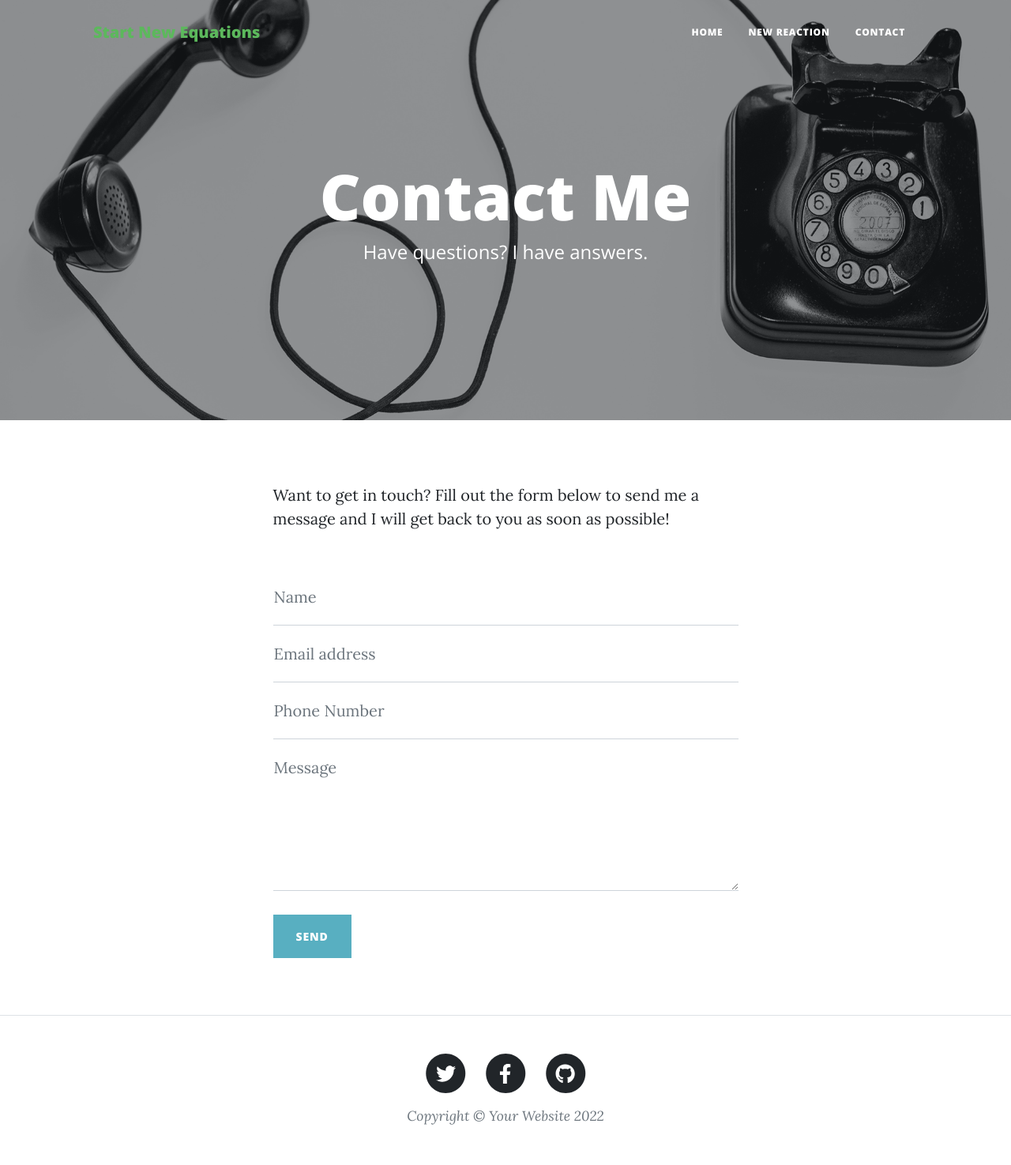
After one commit to aslon1213/Chemical-Equations, a Django app: page /contact/ in a window 1280 px wide. The commit adds this page. Shown: the whole page at 79% size. Run offline with Django 4.2, Linux system fonts and the light colour scheme; some libraries are stand-ins or nearby versions.

Commit message:
second commit

```diff
--- a/chemical/urls.py
+++ b/chemical/urls.py
@@ -1,4 +1,9 @@
-from .views import create_reactions_view, show_reaction_description_view, home
+from .views import (
+    create_reactions_view,
+    show_reaction_description_view,
+    home,
+    contact_view,
+)
 from django.urls import path
 
 
@@ -10,4 +15,5 @@ urlpatterns = [
         name="show_reaction",
     ),
     path("", home, name="home"),
+    path("contact/", contact_view, name="contact"),
 ]
--- a/chemical/views.py
+++ b/chemical/views.py
@@ -7,12 +7,16 @@ from .models import Chemical_Reaction
 import solve_equation
 
 
+def contact_view(request):
+    return render(request, "contact.html", {})
+
+
 def home(request):
 
     all_reactions = Chemical_Reaction.objects.all()
     context = {"reactions": all_reactions}
 
-    return render(request, "base.html", context)
+    return render(request, "home.html", context)
 
 
 def show_reaction_description_view(request, reaction_id):
--- a/templates/base.html
+++ b/templates/base.html
@@ -8,7 +8,7 @@
     <meta name="viewport" content="width=device-width, initial-scale=1, shrink-to-fit=no" />
     <meta name="description" content="" />
     <meta name="author" content="" />
-    <title>Clean Blog - Start Bootstrap Theme</title>
+    <title>Chemical Equations</title>
     <link rel="icon" type="image/x-icon" href="{% static 'assets/favicon.ico' %}" />
     <!-- Font Awesome icons (free version)-->
     <script src="https://use.fontawesome.com/releases/v6.1.0/js/all.js" crossorigin="anonymous"></script>
@@ -34,7 +34,7 @@
     <!-- Navigation-->
     <nav class="navbar navbar-expand-lg navbar-light" id="mainNav">
         <div class="container px-4 px-lg-5">
-            <a class="navbar-brand" href="index.html">Start Bootstrap</a>
+            <a class="navbar-brand" style="color: #5cb85c;" href="{% url 'create_reactions' %}">Start New Equations</a>
             <button class="navbar-toggler" type="button" data-bs-toggle="collapse" data-bs-target="#navbarResponsive"
                 aria-controls="navbarResponsive" aria-expanded="false" aria-label="Toggle navigation">
                 Menu
@@ -42,29 +42,18 @@
             </button>
             <div class="collapse navbar-collapse" id="navbarResponsive">
                 <ul class="navbar-nav ms-auto py-4 py-lg-0">
-                    <li class="nav-item"><a class="nav-link px-lg-3 py-3 py-lg-4" href="index.html">Home</a></li>
-                    <li class="nav-item"><a class="nav-link px-lg-3 py-3 py-lg-4" href="about.html">About</a></li>
-                    <li class="nav-item"><a class="nav-link px-lg-3 py-3 py-lg-4" href="post.html">Sample Post</a></li>
-                    <li class="nav-item"><a class="nav-link px-lg-3 py-3 py-lg-4" href="contact.html">Contact</a></li>
+                    <li class="nav-item"><a class="nav-link px-lg-3 py-3 py-lg-4" href="{% url 'home' %}">Home</a></li>
+                    <li class="nav-item"><a class="nav-link px-lg-3 py-3 py-lg-4"
+                            href="{% url 'create_reactions' %}">New
+                            Reaction</a></li>
+                    <li class="nav-item"><a class="nav-link px-lg-3 py-3 py-lg-4" href="{% url 'contact'%}">Contact</a>
+                    </li>
                 </ul>
             </div>
         </div>
     </nav>
 
 
-    <!-- Page Header-->
-    <header class="masthead" style="background-image: url('{% static 'assets/img/chmm.jpg' %}')">
-        <div class="container position-relative px-4 px-lg-5">
-            <div class="row gx-4 gx-lg-5 justify-content-center">
-                <div class="col-md-10 col-lg-8 col-xl-7">
-                    <div class="page-heading">
-                        <h1>Differential Equations</h1>
-                        <span class="subheading"></span>
-                    </div>
-                </div>
-            </div>
-        </div>
-    </header>
     <!-- Main Content-->
     <main class="mb-4">
         {% block content %}
@@ -97,7 +86,7 @@
                             </a>
                         </li>
                         <li class="list-inline-item">
-                            <a href="#!">
+                            <a href="">
                                 <span class="fa-stack fa-lg">
                                     <i class="fas fa-circle fa-stack-2x"></i>
                                     <i class="fab fa-github fa-stack-1x fa-inverse"></i>
--- /dev/null
+++ b/templates/contact.html
@@ -0,0 +1,101 @@
+{% extends 'base.html' %}
+
+{%block content%}
+<!-- Navigation-->
+<!-- Page Header-->
+<header class="masthead" style="background-image: url('assets/img/contact-bg.jpg')">
+    <div class="container position-relative px-4 px-lg-5">
+        <div class="row gx-4 gx-lg-5 justify-content-center">
+            <div class="col-md-10 col-lg-8 col-xl-7">
+                <div class="page-heading">
+                    <h1>Contact Me</h1>
+                    <span class="subheading">Have questions? I have answers.</span>
+                </div>
+            </div>
+        </div>
+    </div>
+</header>
+<!-- Main Content-->
+<main class="mb-4">
+    <div class="container px-4 px-lg-5">
+        <div class="row gx-4 gx-lg-5 justify-content-center">
+            <div class="col-md-10 col-lg-8 col-xl-7">
+                <p>Want to get in touch? Fill out the form below to send me a message and I will get back to you as soon
+                    as possible!</p>
+                <div class="my-5">
+                    <!-- * * * * * * * * * * * * * * *-->
+                    <!-- * * SB Forms Contact Form * *-->
+                    <!-- * * * * * * * * * * * * * * *-->
+                    <!-- This form is pre-integrated with SB Forms.-->
+                    <!-- To make this form functional, sign up at-->
+                    <!-- https://startbootstrap.com/solution/contact-forms-->
+                    <!-- to get an API token!-->
+                    <form id="contactForm" data-sb-form-api-token="API_TOKEN">
+                        <div class="form-floating">
+                            <input class="form-control" id="name" type="text" placeholder="Enter your name..."
+                                data-sb-validations="required" />
+                            <label for="name">Name</label>
+                            <div class="invalid-feedback" data-sb-feedback="name:required">A name is required.</div>
+                        </div>
+                        <div class="form-floating">
+                            <input class="form-control" id="email" type="email" placeholder="Enter your email..."
+                                data-sb-validations="required,email" />
+                            <label for="email">Email address</label>
+                            <div class="invalid-feedback" data-sb-feedback="email:required">An email is required.</div>
+                            <div class="invalid-feedback" data-sb-feedback="email:email">Email is not valid.</div>
+                        </div>
+                        <div class="form-floating">
+                            <input class="form-control" id="phone" type="tel" placeholder="Enter your phone number..."
+                                data-sb-validations="required" />
+                            <label for="phone">Phone Number</label>
+                            <div class="invalid-feedback" data-sb-feedback="phone:required">A phone number is required.
+                            </div>
+                        </div>
+                        <div class="form-floating">
+                            <textarea class="form-control" id="message" placeholder="Enter your message here..."
+                                style="height: 12rem" data-sb-validations="required"></textarea>
+                            <label for="message">Message</label>
+                            <div class="invalid-feedback" data-sb-feedback="message:required">A message is required.
+                            </div>
+                        </div>
+                        <br />
+                        <!-- Submit success message-->
+                        <!---->
+                        <!-- This is what your users will see when the form-->
+                        <!-- has successfully submitted-->
+                        <div class="d-none" id="submitSuccessMessage">
+                            <div class="text-center mb-3">
+                                <div class="fw-bolder">Form submission successful!</div>
+                                To activate this form, sign up at
+                                <br />
+                                <a
+                                    href="https://startbootstrap.com/solution/contact-forms">https://startbootstrap.com/solution/contact-forms</a>
+                            </div>
+                        </div>
+                        <!-- Submit error message-->
+                        <!---->
+                        <!-- This is what your users will see when there is-->
+                        <!-- an error submitting the form-->
+                        <div class="d-none" id="submitErrorMessage">
+                            <div class="text-center text-danger mb-3">Error sending message!</div>
+                        </div>
+                        <!-- Submit Button-->
+                        <button class="btn btn-primary text-uppercase disabled" id="submitButton"
+                            type="submit">Send</button>
+                    </form>
+                </div>
+            </div>
+        </div>
+    </div>
+</main>
+<!-- Bootstrap core JS-->
+<script src="https://cdn.jsdelivr.net/npm/bootstrap@5.1.3/dist/js/bootstrap.bundle.min.js"></script>
+<!-- Core theme JS-->
+<script src="js/scripts.js"></script>
+<!-- * * * * * * * * * * * * * * * * * * * * * * * * * * * * * * * * * * * * * * * *-->
+<!-- * *                               SB Forms JS                               * *-->
+<!-- * * Activate your form at https://startbootstrap.com/solution/contact-forms * *-->
+<!-- * * * * * * * * * * * * * * * * * * * * * * * * * * * * * * * * * * * * * * * *-->
+<script src="https://cdn.startbootstrap.com/sb-forms-latest.js"></script>
+
+{%endblock%}
```
Also changed, not shown: output.txt (+25 -30 lines), templates/create_reactions.html (+15 -1 lines), templates/home.html (added, +41 -0 lines), templates/show_reaction.html (+13 -1 lines), db.sqlite3, static/assets/img/ct_photo.jpg (added), static/assets/img/main_photo.jpeg (added).
